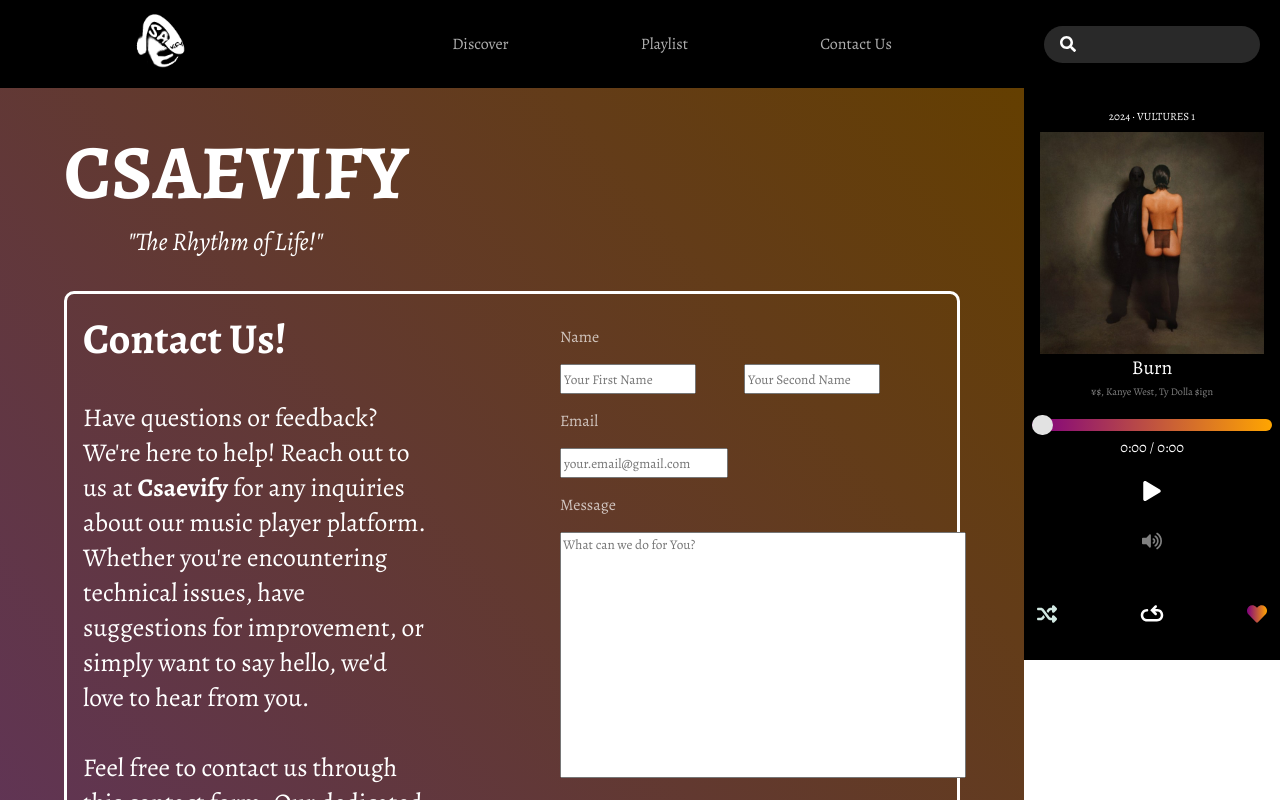
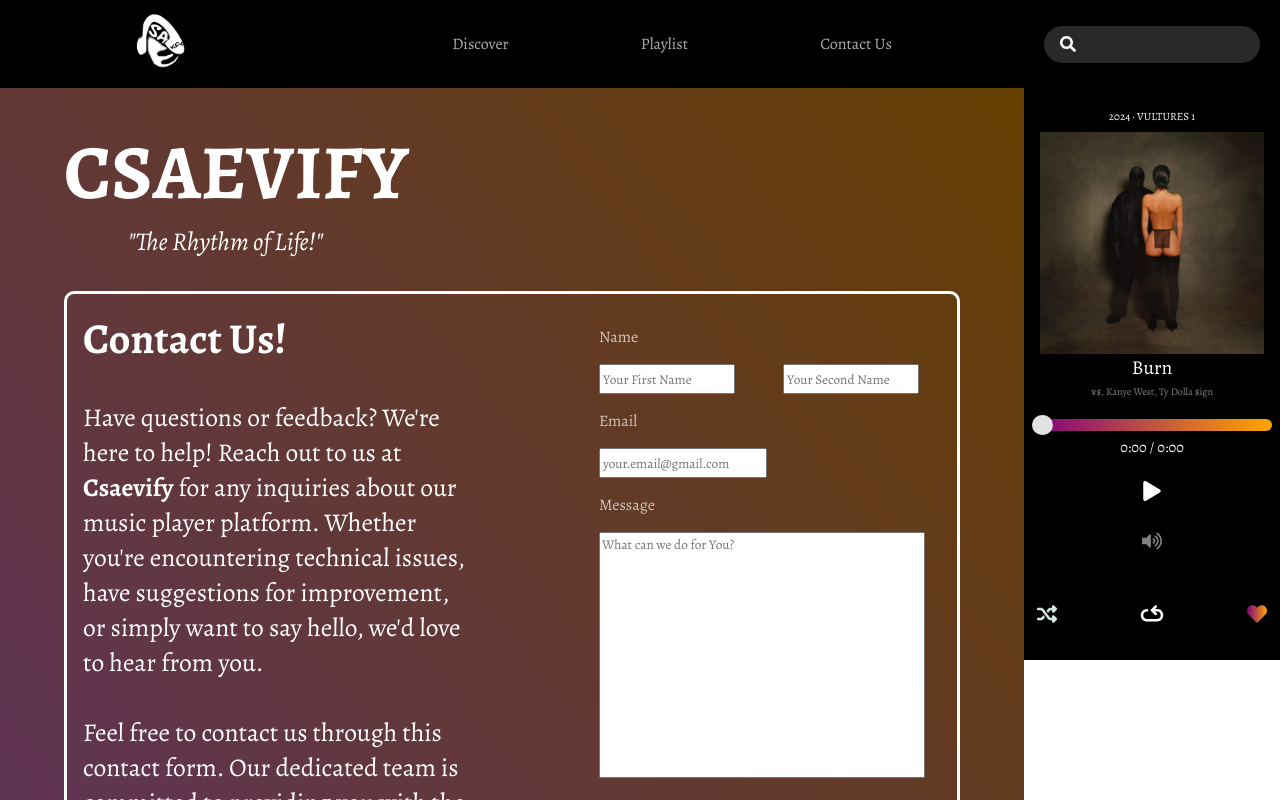
Before and after one commit to CserhiBerni/csaevify, a React (Vite) app in the folder csaevify-frontend/: page /contact in a window 1280 px wide. Shown: the top 800 px of the page. Built offline with nearby package versions, Linux system fonts and the light colour scheme.

Commit message:
Navbar z-index fix

```diff
--- a/csaevify-frontend/src/components/Navbar/Navbar.css
+++ b/csaevify-frontend/src/components/Navbar/Navbar.css
@@ -11,6 +11,7 @@
     height: 11vh;
     text-align: center;
     position: fixed;
+    z-index: 1;
 }
 
 .navbar-first {
--- a/csaevify-frontend/src/pages/Contact/ContactPage.css
+++ b/csaevify-frontend/src/pages/Contact/ContactPage.css
@@ -100,6 +100,7 @@ h1{
    margin-bottom: 1rem;
    opacity: 70%;
    margin-left: 5rem;
+   z-index: -1;
 }
 
 .messageInput{
@@ -122,3 +123,9 @@ h1{
    border-radius: 10px;
    cursor: pointer;
 }
+
+@media screen and (max-width: 1500px) {
+   .messageInput{
+      width: 20rem;
+   }
+}
```
